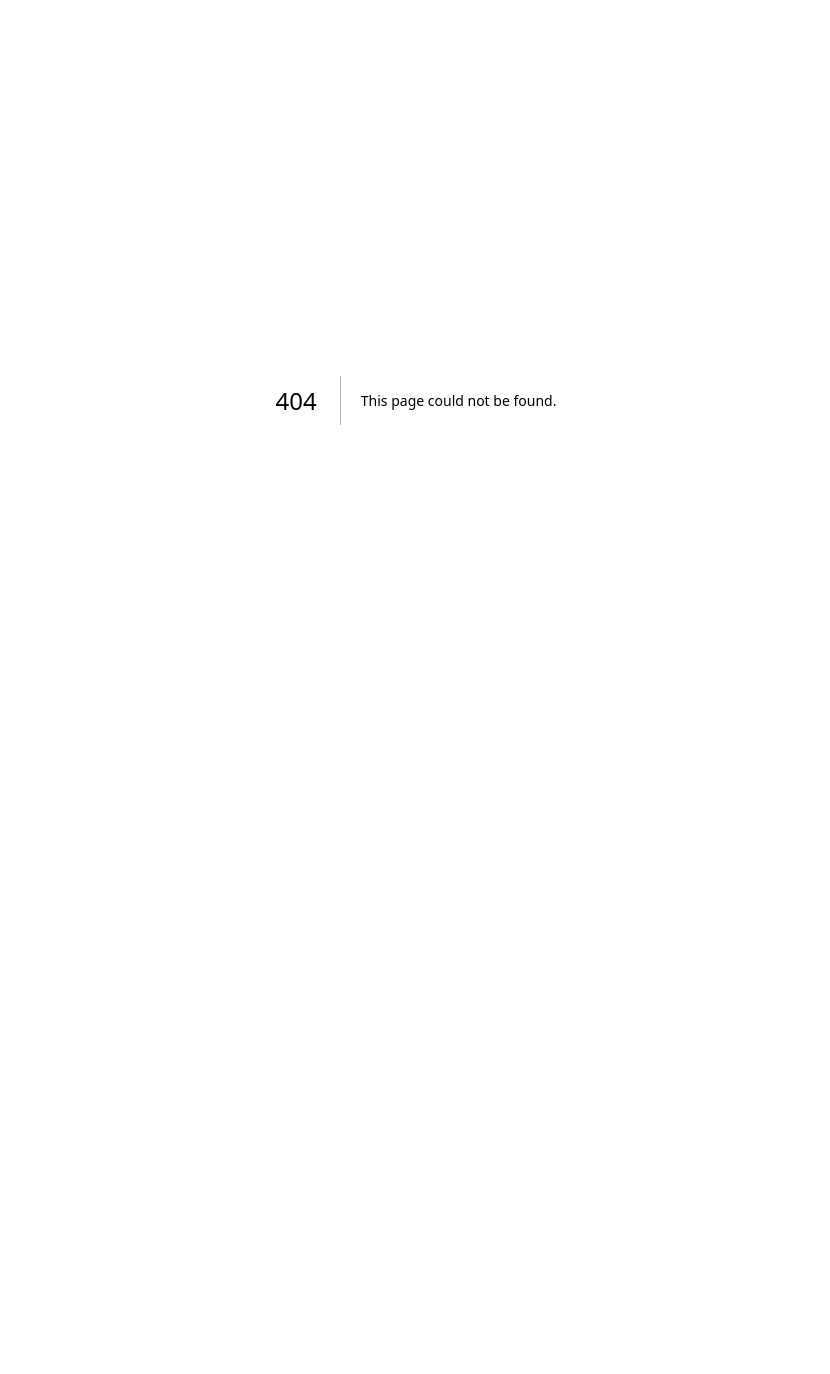
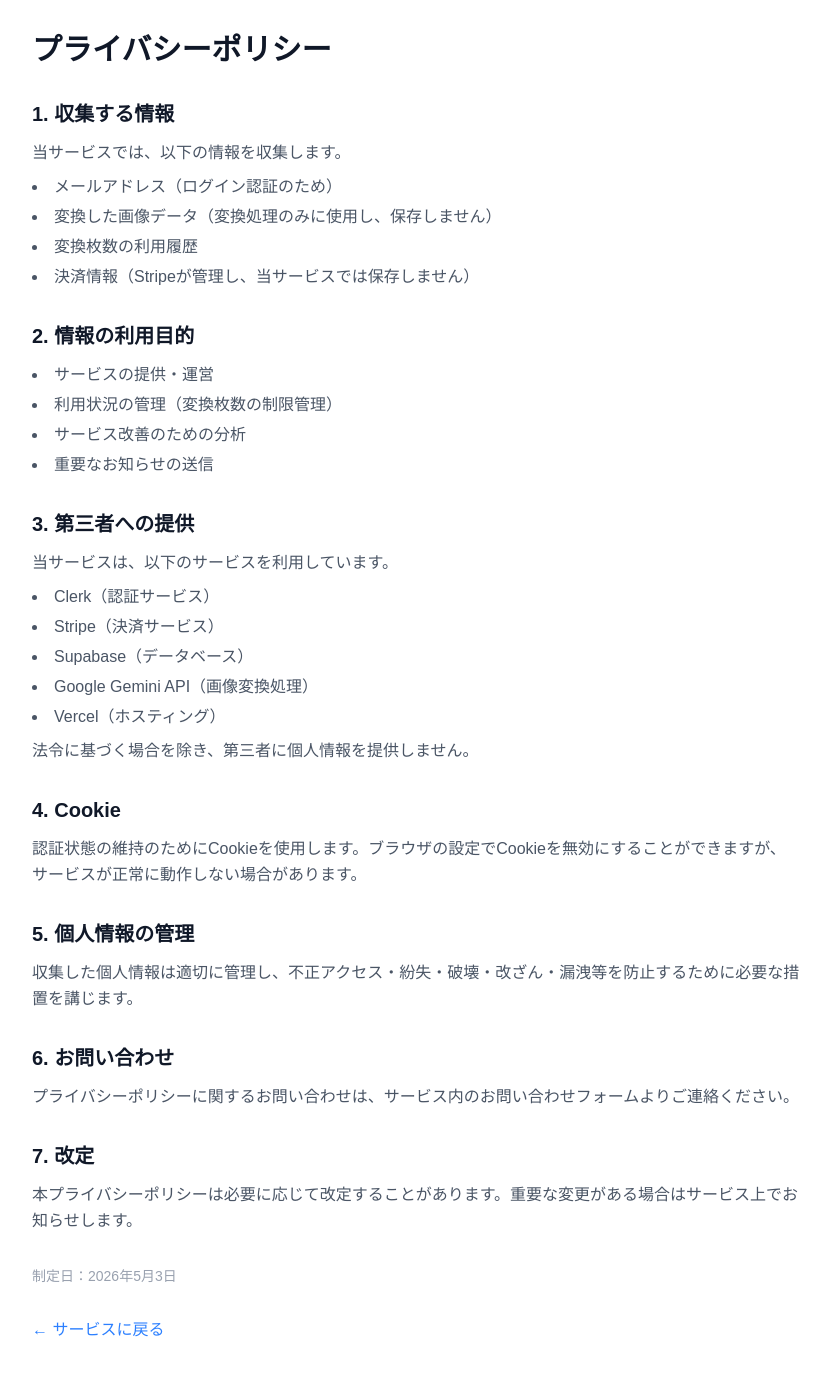
Before and after one commit to icochan-web-service/latex-converter, a Next.js app: page /privacy in a window 1280 px wide. Before the commit this address had no page. Shown: the whole page, without its empty margins (224-1054 px from the left). Before the commit the page ends 800 px from the top, so only its background shows below. Built offline with nearby package versions, Linux system fonts and the light colour scheme.

Commit message:
add privacy and terms pages

```diff
--- /dev/null
+++ b/src/app/privacy/page.tsx
@@ -0,0 +1,71 @@
+export default function Privacy() {
+  return (
+    <main className="min-h-screen bg-white text-gray-800 p-8">
+      <div className="max-w-3xl mx-auto">
+        <h1 className="text-3xl font-bold mb-8 text-gray-900">プライバシーポリシー</h1>
+
+        <div className="space-y-8 text-gray-600 leading-relaxed">
+          <section>
+            <h2 className="text-xl font-bold text-gray-900 mb-3">1. 収集する情報</h2>
+            <p>当サービスでは、以下の情報を収集します。</p>
+            <ul className="list-disc list-inside mt-2 space-y-1">
+              <li>メールアドレス（ログイン認証のため）</li>
+              <li>変換した画像データ（変換処理のみに使用し、保存しません）</li>
+              <li>変換枚数の利用履歴</li>
+              <li>決済情報（Stripeが管理し、当サービスでは保存しません）</li>
+            </ul>
+          </section>
+
+          <section>
+            <h2 className="text-xl font-bold text-gray-900 mb-3">2. 情報の利用目的</h2>
+            <ul className="list-disc list-inside space-y-1">
+              <li>サービスの提供・運営</li>
+              <li>利用状況の管理（変換枚数の制限管理）</li>
+              <li>サービス改善のための分析</li>
+              <li>重要なお知らせの送信</li>
+            </ul>
+          </section>
+
+          <section>
+            <h2 className="text-xl font-bold text-gray-900 mb-3">3. 第三者への提供</h2>
+            <p>当サービスは、以下のサービスを利用しています。</p>
+            <ul className="list-disc list-inside mt-2 space-y-1">
+              <li>Clerk（認証サービス）</li>
+              <li>Stripe（決済サービス）</li>
+              <li>Supabase（データベース）</li>
+              <li>Google Gemini API（画像変換処理）</li>
+              <li>Vercel（ホスティング）</li>
+            </ul>
+            <p className="mt-2">法令に基づく場合を除き、第三者に個人情報を提供しません。</p>
+          </section>
+
+          <section>
+            <h2 className="text-xl font-bold text-gray-900 mb-3">4. Cookie</h2>
+            <p>認証状態の維持のためにCookieを使用します。ブラウザの設定でCookieを無効にすることができますが、サービスが正常に動作しない場合があります。</p>
+          </section>
+
+          <section>
+            <h2 className="text-xl font-bold text-gray-900 mb-3">5. 個人情報の管理</h2>
+            <p>収集した個人情報は適切に管理し、不正アクセス・紛失・破壊・改ざん・漏洩等を防止するために必要な措置を講じます。</p>
+          </section>
+
+          <section>
+            <h2 className="text-xl font-bold text-gray-900 mb-3">6. お問い合わせ</h2>
+            <p>プライバシーポリシーに関するお問い合わせは、サービス内のお問い合わせフォームよりご連絡ください。</p>
+          </section>
+
+          <section>
+            <h2 className="text-xl font-bold text-gray-900 mb-3">7. 改定</h2>
+            <p>本プライバシーポリシーは必要に応じて改定することがあります。重要な変更がある場合はサービス上でお知らせします。</p>
+          </section>
+
+          <p className="text-sm text-gray-400 mt-8">制定日：2026年5月3日</p>
+        </div>
+
+        <div className="mt-8">
+          <a href="/" className="text-blue-500 hover:text-blue-400">← サービスに戻る</a>
+        </div>
+      </div>
+    </main>
+  );
+}
--- /dev/null
+++ b/src/app/terms/page.tsx
@@ -0,0 +1,69 @@
+export default function Terms() {
+  return (
+    <main className="min-h-screen bg-white text-gray-800 p-8">
+      <div className="max-w-3xl mx-auto">
+        <h1 className="text-3xl font-bold mb-8 text-gray-900">利用規約</h1>
+
+        <div className="space-y-8 text-gray-600 leading-relaxed">
+          <section>
+            <h2 className="text-xl font-bold text-gray-900 mb-3">第1条（適用）</h2>
+            <p>本規約は、当サービス（以下「本サービス」）の利用に関する条件を定めるものです。ユーザーは本規約に同意した上で本サービスを利用するものとします。</p>
+          </section>
+
+          <section>
+            <h2 className="text-xl font-bold text-gray-900 mb-3">第2条（利用登録）</h2>
+            <p>本サービスはGoogleアカウントによる認証を通じて利用登録を行います。登録情報に虚偽がないことを保証するものとします。</p>
+          </section>
+
+          <section>
+            <h2 className="text-xl font-bold text-gray-900 mb-3">第3条（料金・支払い）</h2>
+            <ul className="list-disc list-inside space-y-1">
+              <li>無料プラン：月10枚まで無料で利用できます</li>
+              <li>Basicプラン：月額¥500で月500枚まで利用できます</li>
+              <li>料金はStripeを通じて毎月自動的に請求されます</li>
+              <li>月途中でのアップグレードは即時反映されます</li>
+              <li>返金は原則として行いません</li>
+            </ul>
+          </section>
+
+          <section>
+            <h2 className="text-xl font-bold text-gray-900 mb-3">第4条（禁止事項）</h2>
+            <ul className="list-disc list-inside space-y-1">
+              <li>法令または公序良俗に違反する行為</li>
+              <li>不正アクセスやサービスへの攻撃</li>
+              <li>他のユーザーへの迷惑行為</li>
+              <li>本サービスの変換結果を大量に転売する行為</li>
+              <li>本サービスを自動化ツールで大量利用する行為</li>
+            </ul>
+          </section>
+
+          <section>
+            <h2 className="text-xl font-bold text-gray-900 mb-3">第5条（サービスの変更・停止）</h2>
+            <p>当サービスは、事前の通知なくサービスの内容を変更・停止することがあります。これによりユーザーに生じた損害について、当サービスは責任を負いません。</p>
+          </section>
+
+          <section>
+            <h2 className="text-xl font-bold text-gray-900 mb-3">第6条（免責事項）</h2>
+            <p>本サービスの変換結果の正確性は保証しません。変換結果の利用によって生じた損害について、当サービスは責任を負いません。</p>
+          </section>
+
+          <section>
+            <h2 className="text-xl font-bold text-gray-900 mb-3">第7条（著作権）</h2>
+            <p>ユーザーがアップロードした画像の著作権はユーザーに帰属します。当サービスはサービス提供の目的以外に画像を使用しません。</p>
+          </section>
+
+          <section>
+            <h2 className="text-xl font-bold text-gray-900 mb-3">第8条（準拠法・管轄裁判所）</h2>
+            <p>本規約は日本法に準拠します。本サービスに関する紛争は、東京地方裁判所を第一審の専属的合意管轄裁判所とします。</p>
+          </section>
+
+          <p className="text-sm text-gray-400 mt-8">制定日：2026年5月3日</p>
+        </div>
+
+        <div className="mt-8">
+          <a href="/" className="text-blue-500 hover:text-blue-400">← サービスに戻る</a>
+        </div>
+      </div>
+    </main>
+  );
+}
```
